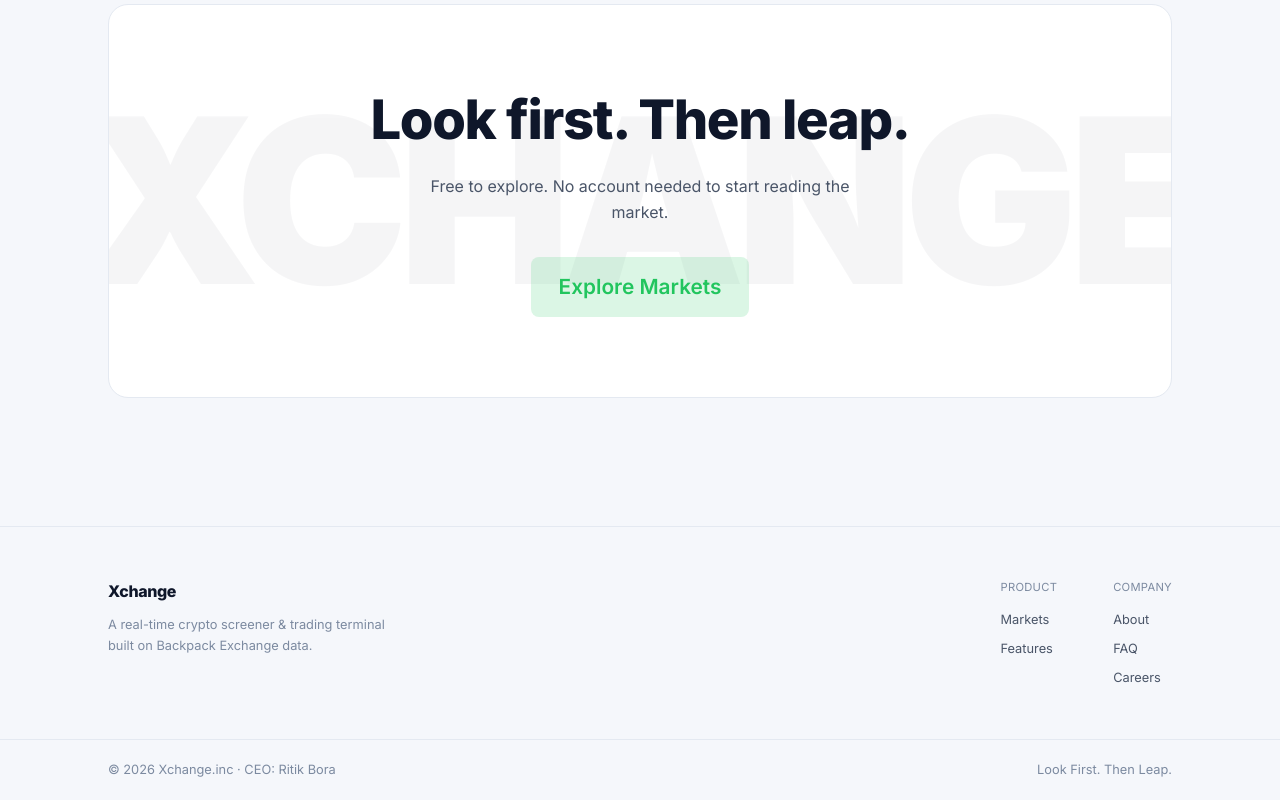
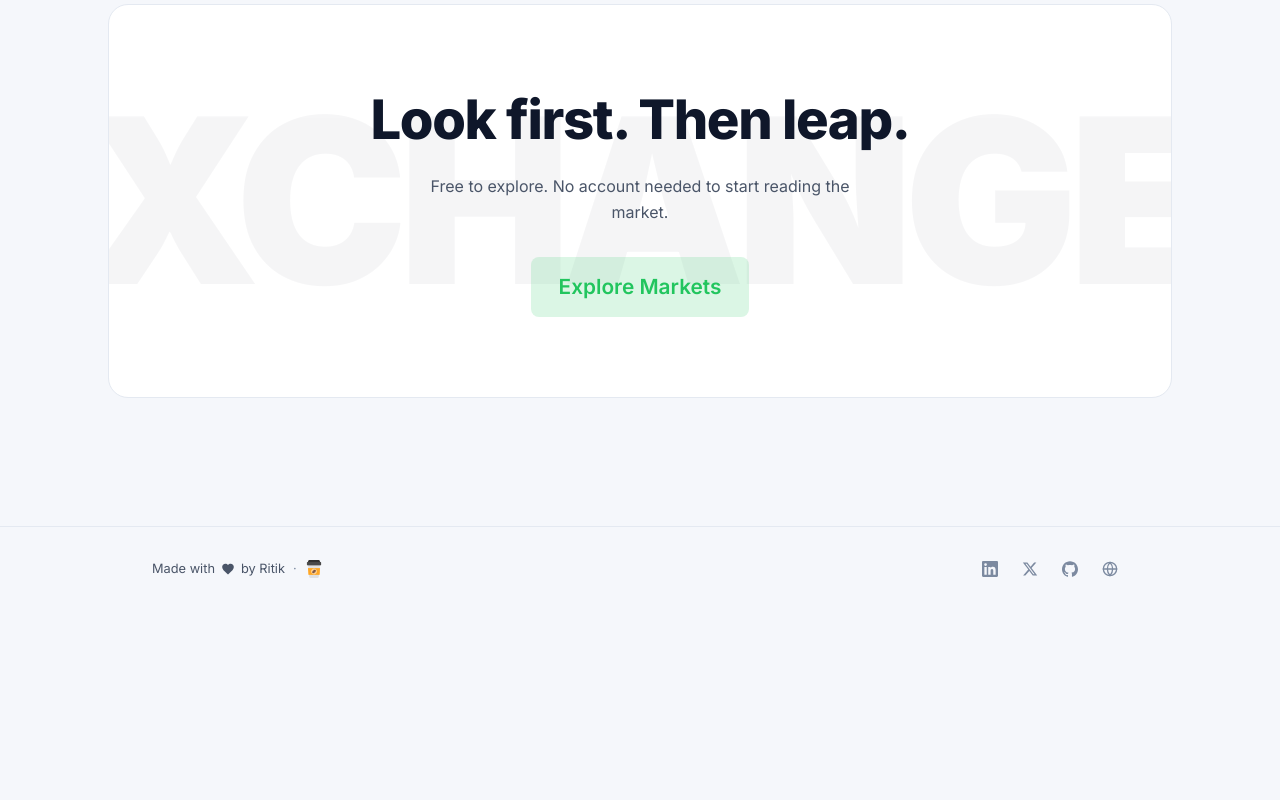
Before and after one commit to RitikBora/Xchange, a Next.js app: page / in a window 1280 px wide. Shown: the part 5217-6017 px from the top of the page. After the commit the page ends 5828 px from the top, so only its background shows below. Built offline with nearby package versions, Linux system fonts and the light colour scheme; no server answers.

Commit message:
Add shared personal footer across all pages

```diff
--- /dev/null
+++ b/app/components/SiteFooter.tsx
@@ -0,0 +1,91 @@
+interface SocialLinkProps {
+  href: string;
+  label: string;
+  /** Tailwind hover text-color class carrying the platform's brand color. */
+  hoverColor: string;
+  children: React.ReactNode;
+}
+
+function SocialLink({ href, label, hoverColor, children }: SocialLinkProps) {
+  return (
+    <a
+      href={href}
+      target="_blank"
+      rel="noopener noreferrer"
+      aria-label={label}
+      className={`inline-flex size-9 items-center justify-center rounded-md text-[var(--text-low-emphasis)] transition-colors ${hoverColor}`}
+    >
+      {children}
+    </a>
+  );
+}
+
+// Brand SVGs sourced from simpleicons.org (CC0 / public domain) — inlined so
+// they pick up currentColor and stay theme-aware.
+const HeartIcon = () => (
+  <svg viewBox="0 0 24 24" className="size-3.5" fill="currentColor" aria-hidden>
+    <path d="M12 21.35l-1.45-1.32C5.4 15.36 2 12.28 2 8.5 2 5.42 4.42 3 7.5 3c1.74 0 3.41.81 4.5 2.09C13.09 3.81 14.76 3 16.5 3 19.58 3 22 5.42 22 8.5c0 3.78-3.4 6.86-8.55 11.54L12 21.35z" />
+  </svg>
+);
+const LinkedinIcon = () => (
+  <svg viewBox="0 0 24 24" className="size-4" fill="currentColor" aria-hidden>
+    <path d="M20.447 20.452h-3.554v-5.569c0-1.328-.027-3.037-1.852-3.037-1.853 0-2.136 1.445-2.136 2.939v5.667H9.351V9h3.414v1.561h.046c.477-.9 1.637-1.85 3.37-1.85 3.601 0 4.267 2.37 4.267 5.455v6.286zM5.337 7.433a2.062 2.062 0 01-2.063-2.065 2.063 2.063 0 112.063 2.065zm1.782 13.019H3.555V9h3.564v11.452zM22.225 0H1.771C.792 0 0 .774 0 1.729v20.542C0 23.227.792 24 1.771 24h20.451C23.2 24 24 23.227 24 22.271V1.729C24 .774 23.2 0 22.222 0h.003z" />
+  </svg>
+);
+const TwitterIcon = () => (
+  <svg viewBox="0 0 24 24" className="size-4" fill="currentColor" aria-hidden>
+    <path d="M18.244 2.25h3.308l-7.227 8.26 8.502 11.24H16.17l-5.214-6.817L4.99 21.75H1.68l7.73-8.835L1.254 2.25H8.08l4.713 6.231zm-1.161 17.52h1.833L7.084 4.126H5.117z" />
+  </svg>
+);
+const GithubIcon = () => (
+  <svg viewBox="0 0 24 24" className="size-4" fill="currentColor" aria-hidden>
+    <path d="M12 .297c-6.63 0-12 5.373-12 12 0 5.303 3.438 9.8 8.205 11.385.6.113.82-.258.82-.577 0-.285-.01-1.04-.015-2.04-3.338.724-4.042-1.61-4.042-1.61C4.422 18.07 3.633 17.7 3.633 17.7c-1.087-.744.084-.729.084-.729 1.205.084 1.838 1.236 1.838 1.236 1.07 1.835 2.809 1.305 3.495.998.108-.776.417-1.305.76-1.605-2.665-.3-5.466-1.332-5.466-5.93 0-1.31.465-2.38 1.235-3.22-.135-.303-.54-1.523.105-3.176 0 0 1.005-.322 3.3 1.23.96-.267 1.98-.399 3-.405 1.02.006 2.04.138 3 .405 2.28-1.552 3.285-1.23 3.285-1.23.645 1.653.24 2.873.12 3.176.765.84 1.23 1.91 1.23 3.22 0 4.61-2.805 5.625-5.475 5.92.42.36.81 1.096.81 2.22 0 1.606-.015 2.896-.015 3.286 0 .315.21.69.825.57C20.565 22.092 24 17.592 24 12.297c0-6.627-5.373-12-12-12" />
+  </svg>
+);
+const GlobeIcon = () => (
+  <svg viewBox="0 0 24 24" className="size-4" fill="none" stroke="currentColor" strokeWidth={2} strokeLinecap="round" strokeLinejoin="round" aria-hidden>
+    <circle cx="12" cy="12" r="10" />
+    <path d="M2 12h20M12 2a15.3 15.3 0 0 1 4 10 15.3 15.3 0 0 1-4 10 15.3 15.3 0 0 1-4-10 15.3 15.3 0 0 1 4-10z" />
+  </svg>
+);
+
+export function SiteFooter() {
+  return (
+    <footer
+      className="w-full"
+      style={{ borderTop: "1px solid var(--border-hairline)" }}
+    >
+      <div className="mx-auto flex max-w-5xl flex-col items-center justify-between gap-4 px-4 py-6 md:flex-row md:px-6">
+        <div className="inline-flex flex-wrap items-center justify-center gap-x-2 gap-y-1 text-sm text-[var(--text-med-emphasis)]">
+          <span className="inline-flex items-center gap-1.5">
+            Made with <span className="text-[var(--accent)]"><HeartIcon /></span> by Ritik
+          </span>
+          <span aria-hidden className="text-[var(--text-low-emphasis)]">·</span>
+          <a
+            href="https://buymeacoffee.com/ritikbora"
+            target="_blank"
+            rel="noopener noreferrer"
+            aria-label="Buy me a coffee"
+            className="inline-flex items-center transition-transform duration-200 hover:rotate-12"
+          >
+            <img src="/coffee.png" alt="" width={18} height={18} className="size-[18px]" />
+          </a>
+        </div>
+        <div className="flex items-center gap-1">
+          <SocialLink href="https://www.linkedin.com/in/ritikbora/" label="LinkedIn" hoverColor="hover:text-[#0A66C2]">
+            <LinkedinIcon />
+          </SocialLink>
+          <SocialLink href="https://twitter.com/RitikBora11" label="Twitter / X" hoverColor="hover:text-[var(--text-high-emphasis)]">
+            <TwitterIcon />
+          </SocialLink>
+          <SocialLink href="https://github.com/RitikBora" label="GitHub" hoverColor="hover:text-[var(--text-high-emphasis)]">
+            <GithubIcon />
+          </SocialLink>
+          <SocialLink href="https://ritikbora.dev" label="Website" hoverColor="hover:text-[var(--accent)]">
+            <GlobeIcon />
+          </SocialLink>
+        </div>
+      </div>
+    </footer>
+  );
+}
--- a/app/layout.tsx
+++ b/app/layout.tsx
@@ -2,6 +2,7 @@ import type { Metadata } from "next";
 import { Inter } from "next/font/google";
 import "./globals.css";
 import { Appbar } from "./components/Appbar";
+import { SiteFooter } from "./components/SiteFooter";
 import { ThemeProvider } from "./components/theme-provider";
 
 const inter = Inter({ subsets: ["latin"] });
@@ -43,6 +44,7 @@ export default function RootLayout({
         <ThemeProvider>
           <Appbar/>
           {children}
+          <SiteFooter />
         </ThemeProvider>
       </body>
     </html>
--- a/app/page.tsx
+++ b/app/page.tsx
@@ -76,7 +76,6 @@ export default function Home() {
       <Testimonials />
       <FAQ />
       <FinalCTA />
-      <Footer />
     </div>
   );
 }
@@ -411,33 +410,3 @@ const FinalCTA = () => {
     </section>
   );
 };
-
-const Footer = () => (
-  <footer style={{ borderTop: "1px solid var(--border-hairline)" }}>
-    <div className="flex flex-wrap gap-8 items-start justify-between" style={{ ...sectionStyle, paddingTop: 52, paddingBottom: 52 }}>
-      <div className="max-w-[280px]">
-        <div className="text-xl font-extrabold tracking-tight" style={{ color: "var(--text-high-emphasis)" }}>Xchange</div>
-        <p className="mt-3 text-sm leading-relaxed" style={{ color: "var(--text-low-emphasis)" }}>A real-time crypto screener &amp; trading terminal built on Backpack Exchange data.</p>
-      </div>
-      <div className="flex gap-14 flex-wrap">
-        <div className="flex flex-col gap-2.5">
-          <div className="text-xs uppercase tracking-wide mb-1" style={{ color: "var(--text-low-emphasis)" }}>Product</div>
-          <a href="/#markets" className="text-sm" style={{ color: "var(--text-med-emphasis)" }}>Markets</a>
-          <a href="/#features" className="text-sm" style={{ color: "var(--text-med-emphasis)" }}>Features</a>
-        </div>
-        <div className="flex flex-col gap-2.5">
-          <div className="text-xs uppercase tracking-wide mb-1" style={{ color: "var(--text-low-emphasis)" }}>Company</div>
-          <a href="/#top" className="text-sm" style={{ color: "var(--text-med-emphasis)" }}>About</a>
-          <a href="/#faq" className="text-sm" style={{ color: "var(--text-med-emphasis)" }}>FAQ</a>
-          <a href="/#top" className="text-sm" style={{ color: "var(--text-med-emphasis)" }}>Careers</a>
-        </div>
-      </div>
-    </div>
-    <div style={{ borderTop: "1px solid var(--border-hairline)" }}>
-      <div className="flex flex-wrap gap-3 items-center justify-between text-sm" style={{ ...sectionStyle, paddingTop: 20, paddingBottom: 20, color: "var(--text-low-emphasis)" }}>
-        <div>© {new Date().getFullYear()} Xchange.inc · CEO: Ritik Bora</div>
-        <div>Look First. Then Leap.</div>
-      </div>
-    </div>
-  </footer>
-);
```
Also changed, not shown: public/coffee.png (added).
